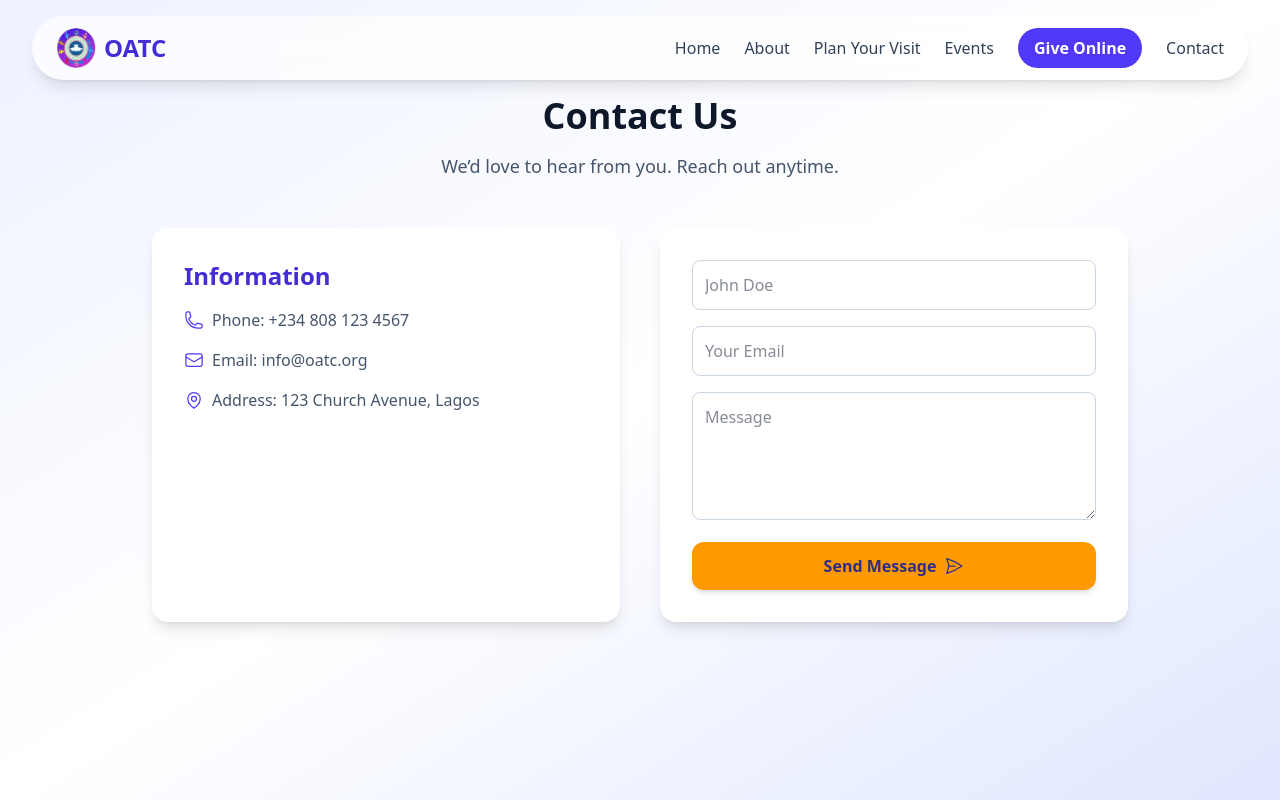
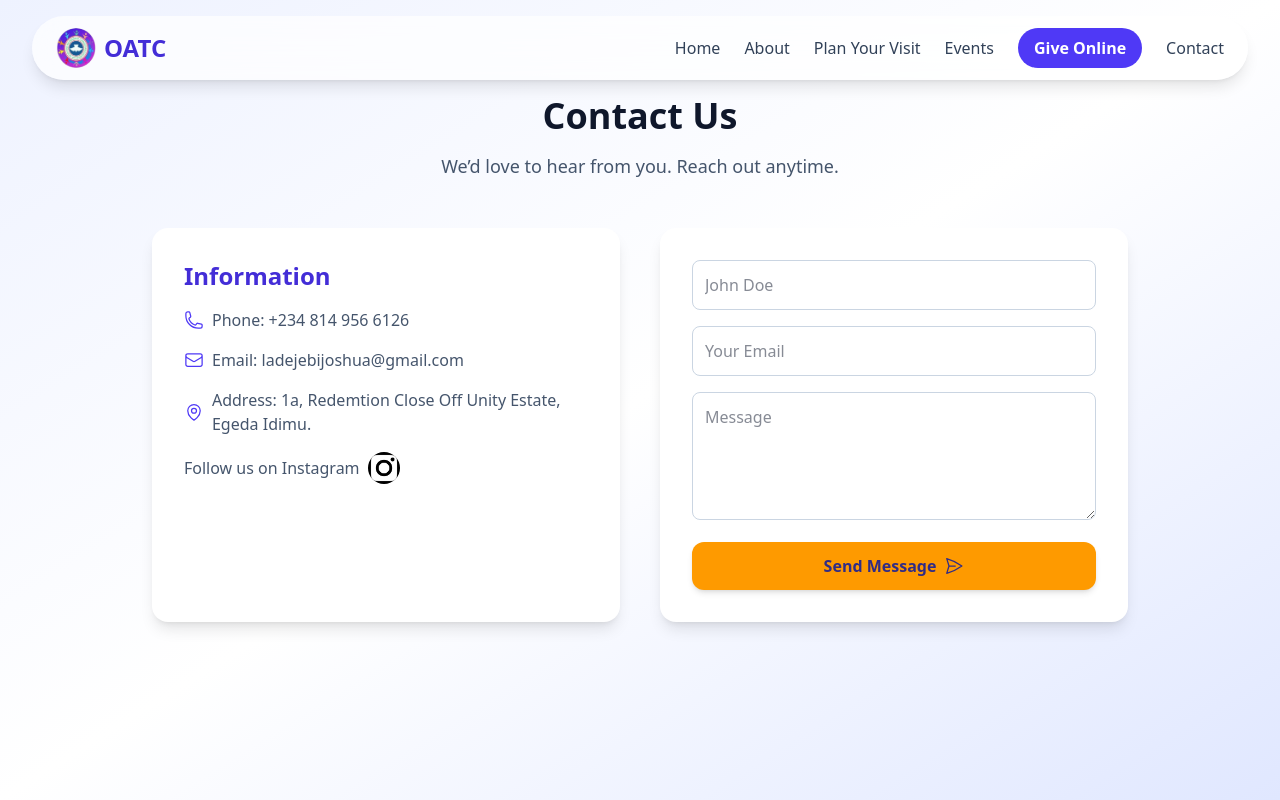
Before and after one commit to 1amGH05T/OATC, a React (Vite) app: page /contact in a window 1280 px wide. Built offline with nearby package versions, Linux system fonts and the light colour scheme.

Commit message:
whatsapp link

```diff
--- a/pages/Contact.jsx
+++ b/pages/Contact.jsx
@@ -83,17 +83,27 @@ export default function Contact() {
 
               <p className="flex items-center gap-2 text-slate-600 dark:text-slate-300">
                 <PhoneIcon className="w-5 h-5 text-indigo-600 dark:text-amber-400" />
-                Phone: +234 808 123 4567
+                Phone: +234 814 956 6126
               </p>
 
               <p className="flex items-center gap-2 text-slate-600 dark:text-slate-300">
                 <EnvelopeIcon className="w-5 h-5 text-indigo-600 dark:text-amber-400" />
-                Email: info@oatc.org
+                Email: ladejebijoshua@gmail.com
               </p>
 
               <p className="flex items-center gap-2 text-slate-600 dark:text-slate-300">
-                <MapPinIcon className="w-5 h-5 text-indigo-600 dark:text-amber-400" />
-                Address: 123 Church Avenue, Lagos
+                <MapPinIcon className="w-6 h-6 text-indigo-600 dark:text-amber-400" />
+                Address: 1a, Redemtion Close Off Unity Estate, Egeda Idimu.
+              </p>
+
+              <p className="flex items-center gap-2 text-slate-600 dark:text-slate-300">
+                Follow us on Instagram
+                <a href="https://www.instagram.com/oatc_rccg?igsh=b25jODBldDFsa3hj"
+                target='_blank'
+                rel='noopener noreferrer'
+                aria-label="Instagram"
+                className="hover:text-indigo-600">
+                  <img src="/instagram.png" alt="" className='h-8 w-8 rounded-full bg-red-300'/></a>
               </p>
             </motion.div>
 
--- a/pages/Visits.jsx
+++ b/pages/Visits.jsx
@@ -74,7 +74,10 @@ export default function Visit() {
                 </li>
 
                 <button className="mt-4 inline-block bg-amber-500 hover:bg-amber-600 transition text-indigo-900 font-semibold px-5 py-2 rounded-xl shadow-md">
-                  <a href="">Join the online Whatsapp group</a>
+                  <a href="https://chat.whatsapp.com/ConDBvXlBCX7ZM8x0v5VCb"
+                  target="_blank"
+                  aria-label="whatsapp"
+                  rel="noopener noreferrer">Join the online Whatsapp group</a>
                 </button>
               </ul>
             </motion.div>
```
